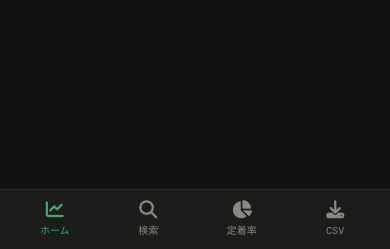
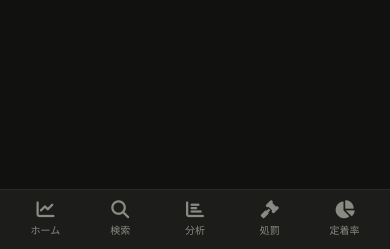
Before and after one commit to yuuuyunote/discord-dashboard, a FastAPI app: template templates/invite_detail.html in a window 390 px wide. Shown: the part 595-844 px from the top of the page. Run offline with FastAPI, Linux system fonts and the light colour scheme; the template is opened without the code that fills it, so the values that code supplies are empty; parts of the project's set-up code (start-up, migrations or seed data) failed here and were passed over.

Commit message:
Update sidebar and mobile navigation links

```diff
--- a/templates/invite_detail.html
+++ b/templates/invite_detail.html
@@ -53,9 +53,11 @@
     <aside class="sidebar">
       <div class="sidebar-label">Navigation</div>
       <nav class="sidebar-nav">
-        <a href="/dashboard"><i class="fa-solid fa-chart-line"></i> ダッシュボード</a>
-        <a href="/search"><i class="fa-solid fa-magnifying-glass"></i> ユーザー検索</a>
-        <a href="/retention"><i class="fa-solid fa-chart-pie"></i> 定着率レポート</a>
+        <a href="/dashboard" class=""><i class="fa-solid fa-chart-line"></i> ダッシュボード</a>
+        <a href="/search" class=""><i class="fa-solid fa-magnifying-glass"></i> ユーザー検索</a>
+        <a href="/analytics" class=""><i class="fa-solid fa-chart-bar"></i> 分析</a>
+        <a href="/punishments" class=""><i class="fa-solid fa-gavel"></i> 処罰履歴</a>
+        <a href="/retention" class=""><i class="fa-solid fa-chart-pie"></i> 定着率</a>
       </nav>
       <hr class="sidebar-divider">
       <div class="sidebar-label">Export</div>
@@ -148,10 +150,11 @@
   </script>
   <!-- モバイル用ボトムナビ -->
   <nav class="dash-mobile-nav">
-    <a href="/dashboard" class="active"><i class="fa-solid fa-chart-line"></i>ホーム</a>
-    <a href="/search"><i class="fa-solid fa-magnifying-glass"></i>検索</a>
-    <a href="/retention"><i class="fa-solid fa-chart-pie"></i>定着率</a>
-    <a href="/api/csv/users" target="_blank"><i class="fa-solid fa-download"></i>CSV</a>
+    <a href="/dashboard" class=""><i class="fa-solid fa-chart-line"></i>ホーム</a>
+    <a href="/search" class=""><i class="fa-solid fa-magnifying-glass"></i>検索</a>
+    <a href="/analytics" class=""><i class="fa-solid fa-chart-bar"></i>分析</a>
+    <a href="/punishments" class=""><i class="fa-solid fa-gavel"></i>処罰</a>
+    <a href="/retention" class=""><i class="fa-solid fa-chart-pie"></i>定着率</a>
   </nav>
 </body>
 </html>
```
